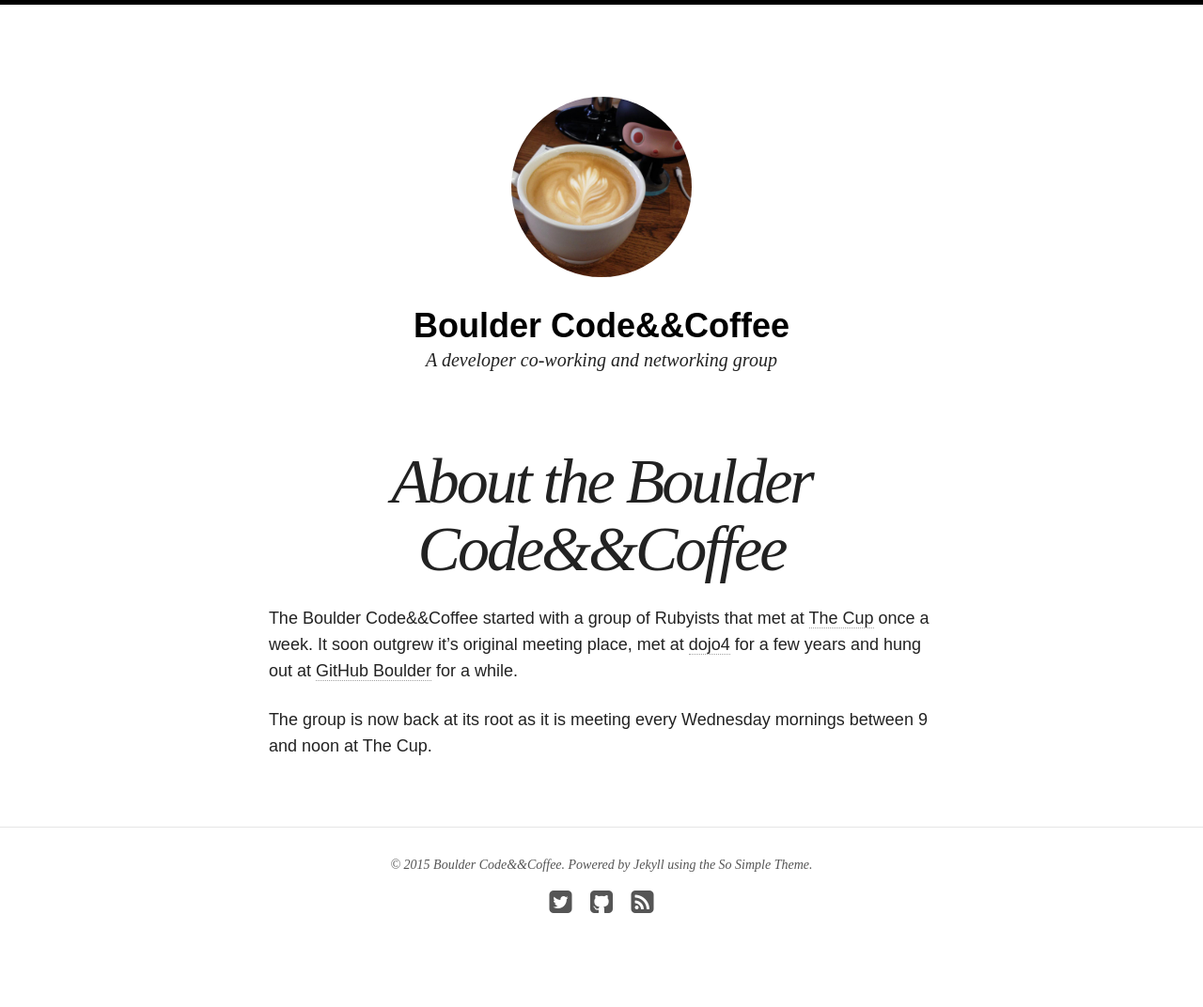
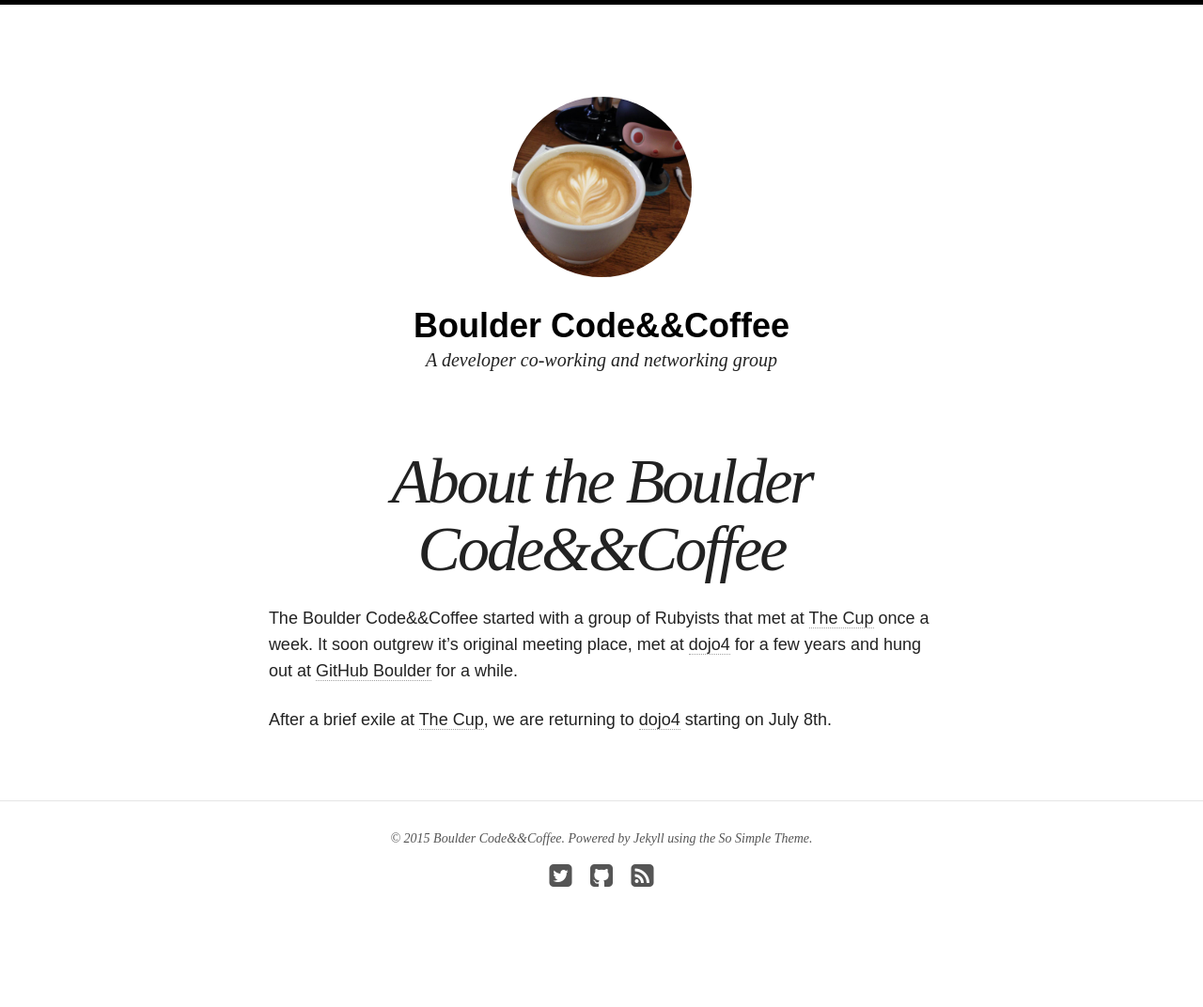
Before and after one commit to mhakeem/bouldercodencoffee.github.io, a Jekyll site: the page built from about/index.md, in a window 1280 px wide. Shown: the whole page at 94% size. Built offline with Jekyll 4.4.1, drawn with Linux system fonts in a browser that asks for light colours; nearby versions of some CDN libraries; after the commit the page ends 1044 px from its top, so only the background shows below that.

Commit message:
Updating where we are meeting.

```diff
--- a/about/index.md
+++ b/about/index.md
@@ -10,5 +10,5 @@
 meeting place, met at [dojo4](http://dojo4.com) for a few years and hung out at
 [GitHub Boulder](http://github.com) for a while.
 
-The group is now back at its root as it is meeting every Wednesday mornings
-between 9 and noon at The Cup.
+After a brief exile at [The Cup](http://www.thecupboulder.com/), we are
+returning to [dojo4](http://dojo4.com) starting on July 8th.
```
